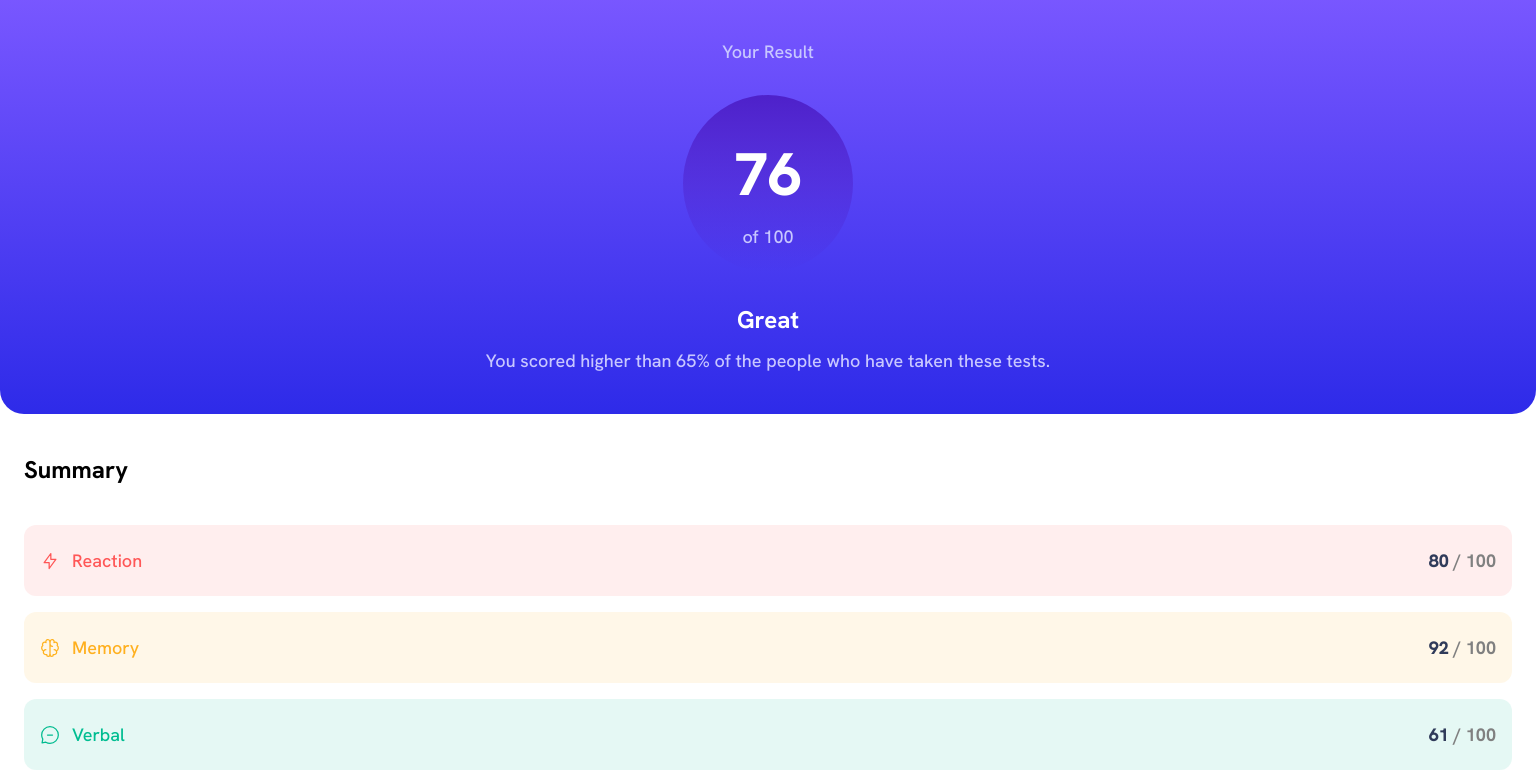
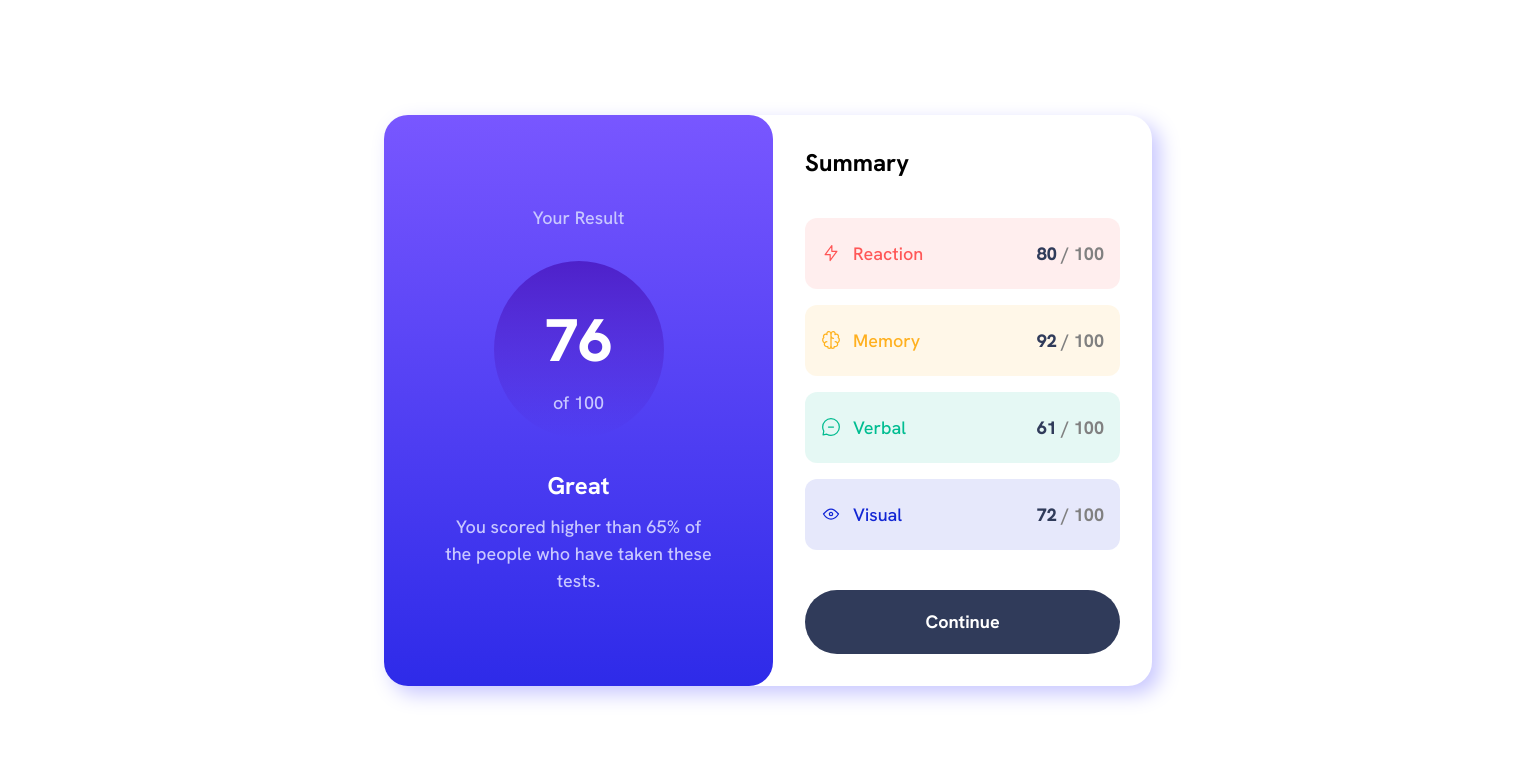
Before and after one commit to DepartureLV/result-summary-component-solution, a plain HTML site: page index.html in a window 1536 px wide. Shown: the top 784 px of the page. Drawn offline with Linux system fonts and the light colour scheme.

Commit message:
🚀 Desktop commit

```diff
--- a/index.html
+++ b/index.html
@@ -42,8 +42,8 @@
         </section>
       </section>
 
+      <section class="summary-container">
         <h1>Summary</h1>
-
         <section class="summary">
           <section class="score-box reaction">
             <div class="score-name">
@@ -55,7 +55,6 @@
               / 100
             </span>
           </section>
-
           <section class="score-box memory">
             <div class="score-name">
               <img src="./assets/images/icon-memory.svg" alt="memory" />
@@ -66,7 +65,6 @@
               / 100
             </span>
           </section>
-
           <section class="score-box verbal">
             <div class="score-name">
               <img src="./assets/images/icon-verbal.svg" alt="memory" />
@@ -77,7 +75,6 @@
               / 100
             </span>
           </section>
-
           <section class="score-box visual">
             <div class="score-name">
               <img src="./assets/images/icon-visual.svg" alt="memory" />
@@ -89,8 +86,8 @@
             </span>
           </section>
         </section>
-
         <a class="btn" href="#">Continue</a>
+      </section>
     </main>
 
     <footer class="attribution">
--- a/main/style.css
+++ b/main/style.css
@@ -114,6 +114,12 @@ h1 {
 }
 
 /* Summary section (white) */
+.summary-container {
+  display: flex;
+  flex-direction: column;
+  gap: 40px;
+}
+
 .summary {
   display: flex;
   flex-direction: column;
@@ -179,3 +185,50 @@ h1 {
   color: var(--White);
   border-radius: 32px;
 }
+
+.btn:hover,
+.btn:active {
+  background-image: var(--background);
+}
+
+/* desktop (1440px) */
+@media screen and (min-width: 1440px) {
+  body {
+    display: flex;
+    flex-direction: column;
+    justify-content: center;
+    align-items: center;
+  }
+
+  main {
+    flex-direction: row;
+    justify-content: center;
+    align-items: center;
+    width: 50%;
+    min-height: fit-content;
+    background-color: white;
+    padding: 0px;
+    border-radius: 24px;
+    gap: 0px;
+    filter: drop-shadow(8px 8px 10px hsl(241, 100%, 89%));
+  }
+
+  .attribution {
+    display: none;
+  }
+
+  .result-container {
+    flex-shrink: 10;
+    width: 200px;
+    height: 100%;
+    border-radius: 24px;
+    margin: 0px;
+    flex-grow: 5;
+  }
+
+  .summary-container {
+    width: fit-content;
+    flex-grow: 3;
+    padding: 32px;
+  }
+}
```
Lines whose indentation alone changed are shown as unchanged.
